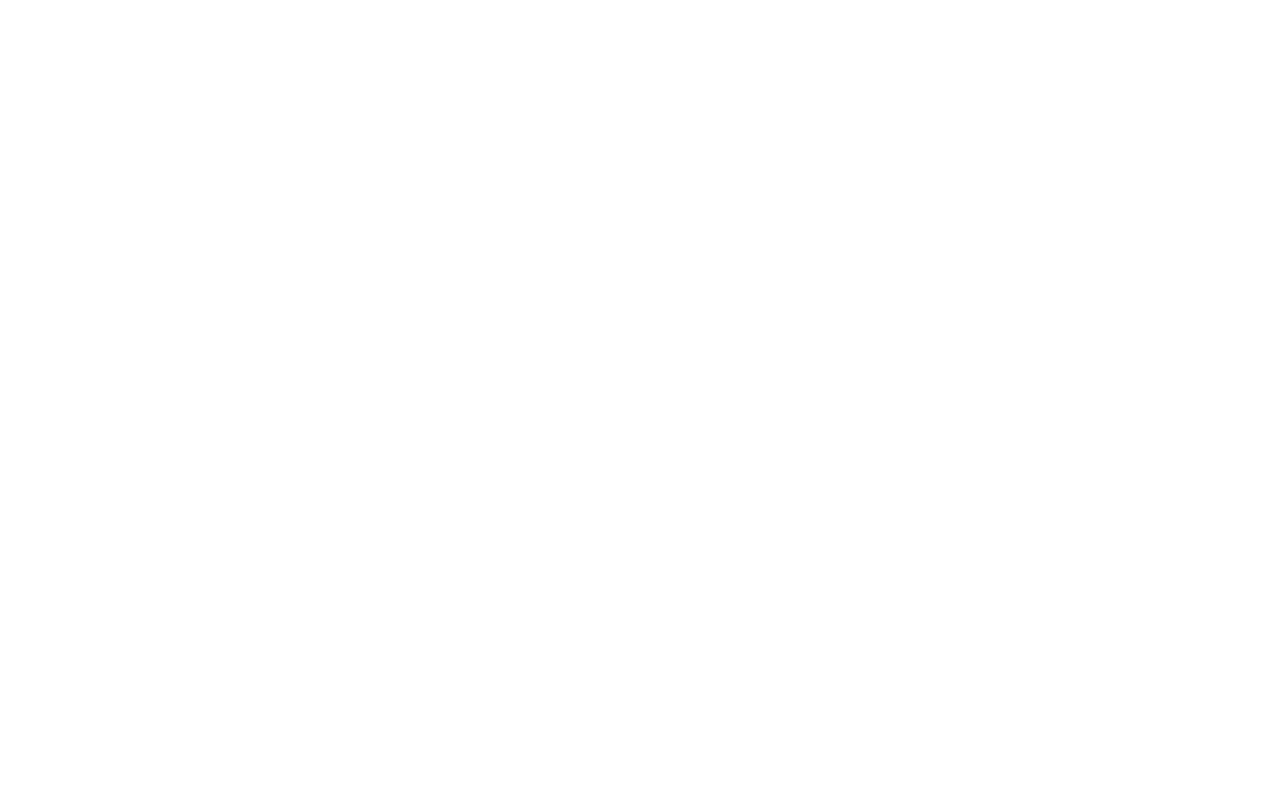
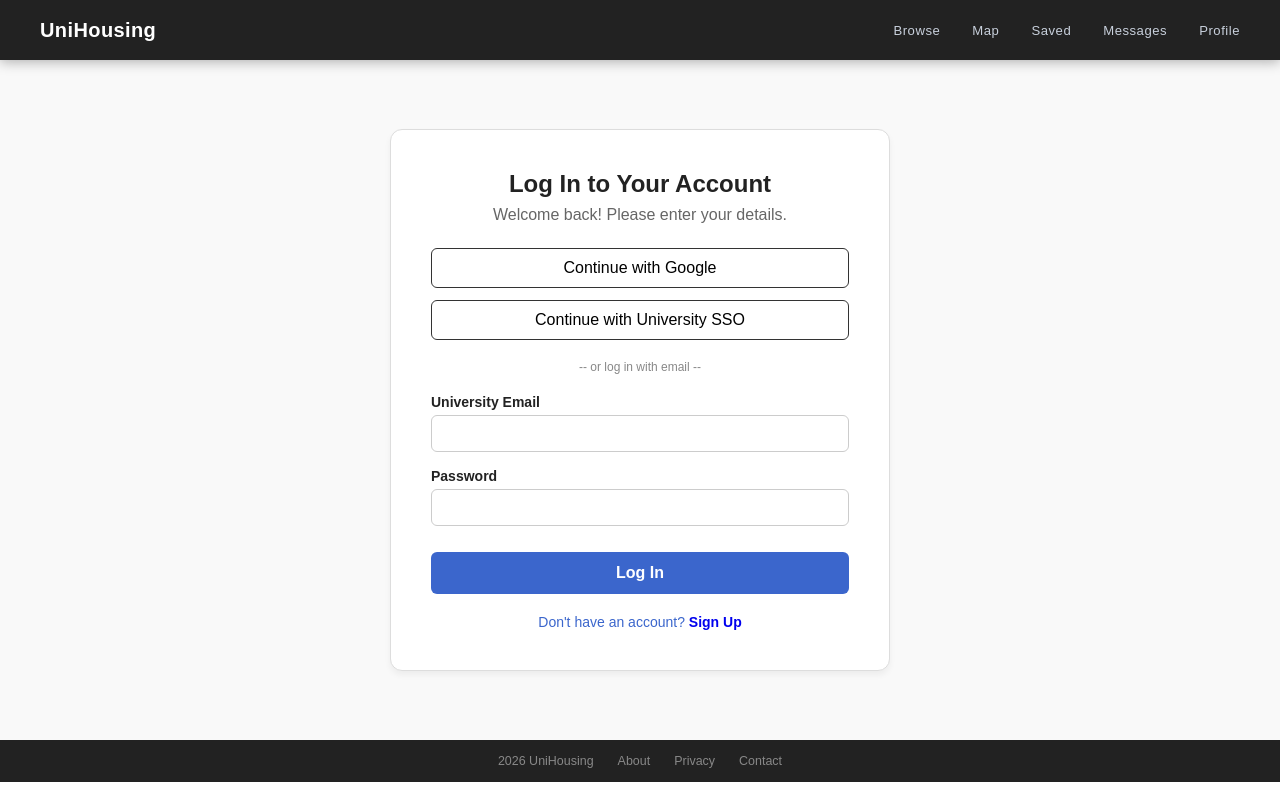
Before and after one commit to vmrenter-code/housing-website, a React (Create React App) app: page /login in a window 1280 px wide. Before the commit this address had no page. Built offline with nearby package versions, Linux system fonts and the light colour scheme.

Commit message:
Add login page

```diff
--- a/src/App.js
+++ b/src/App.js
@@ -1,22 +1,24 @@
 import React from 'react';
-import { Routes, Route } from 'react-router-dom';
+import {Routes, Route} from 'react-router-dom';
 import LandingPage from './pages/Landing/LandingPage';
 import SearchResults from './pages/SearchResults/SearchResults';
 import MapView from './pages/MapView/MapView';
 import './App.css';
-import SignUp from './pages/SignUp/SignUp';
+import SignUp from './pages/Authentication/SignUp';
 import Notifications from './pages/Notifications/Notifications'
+import Login from "./pages/Authentication/Login";
 
 function App() {
-  return (
-    <Routes>
-      <Route path="/" element={<LandingPage />} />
-      <Route path="/search" element={<SearchResults />} />
-      <Route path="/map" element={<MapView />} />
-      <Route path="/signup" element={<SignUp />} />
-      <Route path = "/notifications" element={<Notifications />} />
-    </Routes>
-  );
+    return (
+        <Routes>
+            <Route path="/" element={<LandingPage/>}/>
+            <Route path="/search" element={<SearchResults/>}/>
+            <Route path="/map" element={<MapView/>}/>
+            <Route path="/signup" element={<SignUp/>}/>
+            <Route path="/login" element={<Login/>}/>
+            <Route path="/notifications" element={<Notifications/>}/>
+        </Routes>
+    );
 }
 
 export default App;
--- a/src/pages/SignUp/SignUp.css
+++ b/src/components/AuthCard.css
@@ -1,4 +1,4 @@
-.signup-main {
+.auth-main {
     display: flex;
     justify-content: center;
     align-items: center;
@@ -7,7 +7,7 @@
     min-height: calc(100vh - 120px);
 }
 
-.signup-card {
+.auth-card {
     background: white;
     padding: 40px;
     border-radius: 12px;
@@ -18,7 +18,7 @@
     box-shadow: 0 4px 6px rgba(0, 0, 0, 0.05);
 }
 
-.signup-card h2 {
+.auth-card h2 {
     margin-bottom: 8px;
     font-size: 24px;
 }
@@ -40,9 +40,10 @@
     padding: 10px;
     border-radius: 6px;
     cursor: pointer;
+    font-size: 1em;
 }
 
-.signup-form {
+.auth-form {
     text-align: left;
 }
 
@@ -56,15 +57,16 @@
     font-weight: bold;
     cursor: pointer;
     margin-top: 10px;
+    font-size: 1em;
 }
 
-.login-link {
+.form-link {
     margin-top: 20px;
     font-size: 14px;
     color: #3b66cc;
 }
 
-.login-link a {
+.form-link a {
     text-decoration: none;
     font-weight: bold;
 }
--- /dev/null
+++ b/src/components/AuthCard.js
@@ -0,0 +1,14 @@
+import React from 'react';
+import './AuthCard.css';
+
+export default function AuthCard({title, subtitle, children}) {
+    return (
+        <main className="auth-main">
+            <div className="auth-card">
+                <h2>{title}</h2>
+                {subtitle && <p className="subtitle">{subtitle}</p>}
+                {children}
+            </div>
+        </main>
+    );
+}
--- /dev/null
+++ b/src/pages/Authentication/Login.js
@@ -0,0 +1,53 @@
+import React, {useState} from "react";
+import Footer from "../../components/Footer";
+import Navbar from "../../components/Navbar";
+import FormInput from "../../components/FormInput";
+import FormDivider from "../../components/FormDivider";
+import AuthCard from "../../components/AuthCard";
+
+
+export default function Login() {
+    const [formData, setFormData] = useState({
+        email: "",
+        password: "",
+    });
+
+    const handleChange = (e) => {
+        setFormData({...formData, [e.target.name]: e.target.value});
+    };
+
+    const handleSubmit = (e) => {
+        e.preventDefault();
+        console.log("Login form submitted:", formData);
+    };
+
+    return (
+        <div className="login-container">
+            <Navbar/>
+            <AuthCard
+                title="Log In to Your Account"
+                subtitle="Welcome back! Please enter your details.">
+
+                <div className="auth-buttons">
+                    <button className="btn-secondary">Continue with Google</button>
+                    <button className="btn-secondary">Continue with University SSO</button>
+                </div>
+
+                <FormDivider text="or log in with email"/>
+
+                <form className="auth-form" onSubmit={handleSubmit}>
+                    <FormInput label="University Email" type="email" name="email" value={formData.email}
+                               onChange={handleChange}/>
+                    <FormInput label="Password" type="password" name="password" value={formData.password}
+                               onChange={handleChange}/>
+                    <button type="submit" className="btn-primary">Log In</button>
+                </form>
+
+                <p className="form-link">
+                    Don't have an account? <a href="/signup">Sign Up</a>
+                </p>
+            </AuthCard>
+            <Footer/>
+        </div>
+    );
+}
--- /dev/null
+++ b/src/pages/Authentication/SignUp.js
@@ -0,0 +1,65 @@
+import React, {useState} from "react";
+import Footer from "../../components/Footer";
+import Navbar from "../../components/Navbar";
+import FormInput from "../../components/FormInput";
+import FormDivider from "../../components/FormDivider";
+import AuthCard from "../../components/AuthCard";
+
+
+export default function SignUp() {
+    const [formData, setFormData] = useState({
+        fullName: "",
+        email: "",
+        password: "",
+        confirmPassword: "",
+        university: "",
+    });
+
+    const handleChange = (e) => {
+        setFormData({...formData, [e.target.name]: e.target.value});
+    };
+
+    const handleSubmit = (e) => {
+        e.preventDefault();
+        console.log("Form data submitted:", formData);
+    };
+
+    return (
+        <div className="signup-container">
+            <Navbar/>
+
+            <AuthCard
+                title="Create Your Account"
+                subtitle="Find housing near your university today">
+
+                <div className="auth-buttons">
+                    <button className="btn-secondary">Continue with Google</button>
+                    <button className="btn-secondary">Continue with University SSO</button>
+                </div>
+
+                <FormDivider text="or sign up with email"/>
+
+                <form className="auth-form" onSubmit={handleSubmit}>
+                    <FormInput label="Full Name" type="text" name="fullName" value={formData.fullName}
+                               onChange={handleChange}/>
+                    <FormInput label="University Email" type="email" name="email" value={formData.email}
+                               onChange={handleChange}/>
+                    <FormInput label="Password" type="password" name="password" value={formData.password}
+                               onChange={handleChange}/>
+                    <FormInput label="Confirm Password" type="password" name="confirmPassword"
+                               value={formData.confirmPassword} onChange={handleChange}/>
+                    <FormInput label="Your University" type="text" name="university"
+                               placeholder="Search your university..." value={formData.university}
+                               onChange={handleChange}/>
+                    <button type="submit" className="btn-primary">Create Account</button>
+                </form>
+
+                <p className="form-link">
+                    Already have an account? <a href="/login">Log In</a>
+                </p>
+            </AuthCard>
+
+            <Footer/>
+        </div>
+    );
+}
--- a/src/pages/SignUp/SignUp.js
+++ /dev/null
@@ -1,62 +0,0 @@
-import React, {useState} from "react";
-import Footer from "../../components/Footer";
-import Navbar from "../../components/Navbar";
-import FormInput from "../../components/FormInput";
-import FormDivider from "../../components/FormDivider";
-import './SignUp.css';
-
-
-export default function SignUp() {
-    const [formData, setFormData] = useState({
-        fullName: "",
-        email: "",
-        password: "",
-        confirmPassword: "",
-        university: "",
-    });
-
-    const handleChange = (e) => {
-        setFormData({...formData, [e.target.name]: e.target.value});
-    };
-
-    return (
-        <div className="signup-container">
-            <Navbar/>
-
-            <main className="signup-main">
-                <div className="signup-card">
-                    <h2>Create Your Account</h2>
-                    <p className="subtitle">Find housing near your university today</p>
-
-                    <div className="auth-buttons">
-                        <button className="btn-secondary">Continue with Google</button>
-                        <button className="btn-secondary">Continue with University SSO</button>
-                    </div>
-
-                    <FormDivider text="or sign up with email"/>
-
-                    <form className="signup-form">
-                        <FormInput label="Full Name" type="text" name="fullName" value={formData.fullName}
-                                   onChange={handleChange}/>
-                        <FormInput label="University Email" type="email" name="email" value={formData.email}
-                                   onChange={handleChange}/>
-                        <FormInput label="Password" type="password" name="password" value={formData.password}
-                                   onChange={handleChange}/>
-                        <FormInput label="Confirm Password" type="password" name="confirmPassword"
-                                   value={formData.confirmPassword} onChange={handleChange}/>
-                        <FormInput label="Your University" type="text" name="university"
-                                   placeholder="Search your university..." value={formData.university}
-                                   onChange={handleChange}/>
-                        <button type="submit" className="btn-primary">Create Account</button>
-                    </form>
-
-                    <p className="login-link">
-                        Already have an account? <a href="/login">Log In</a>
-                    </p>
-                </div>
-            </main>
-
-            <Footer/>
-        </div>
-    );
-}
```
